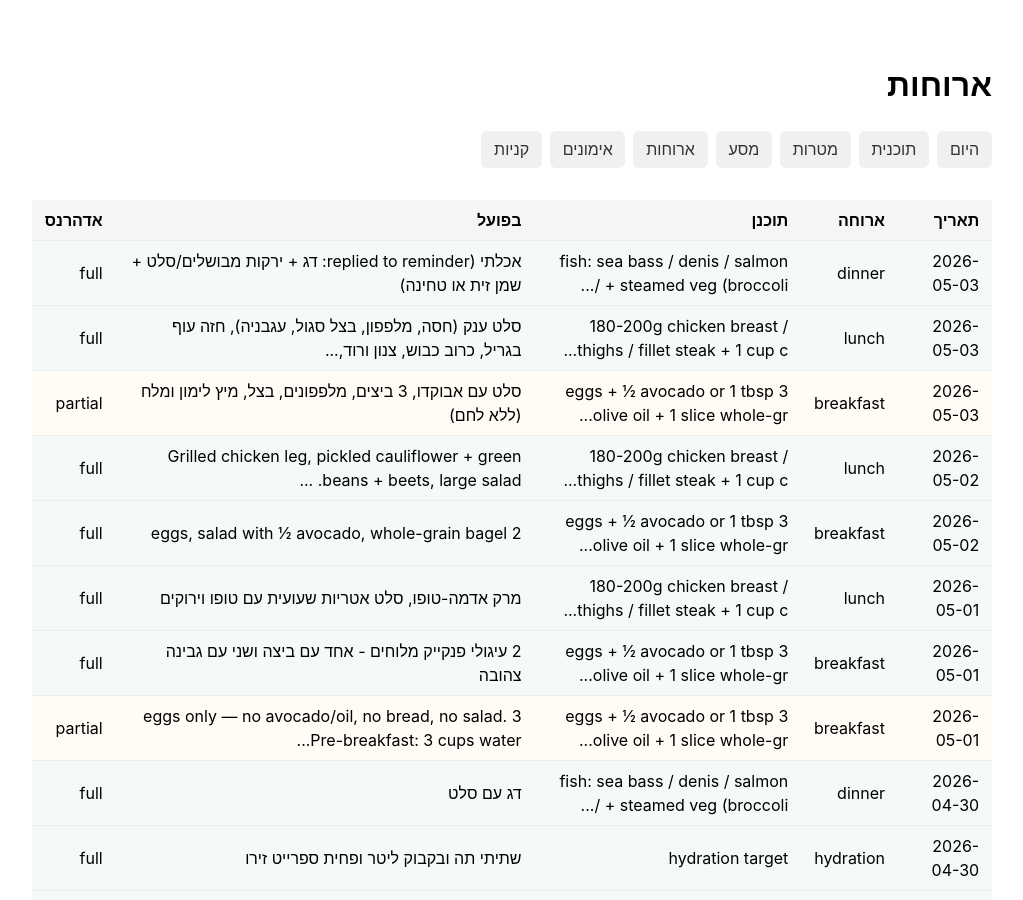
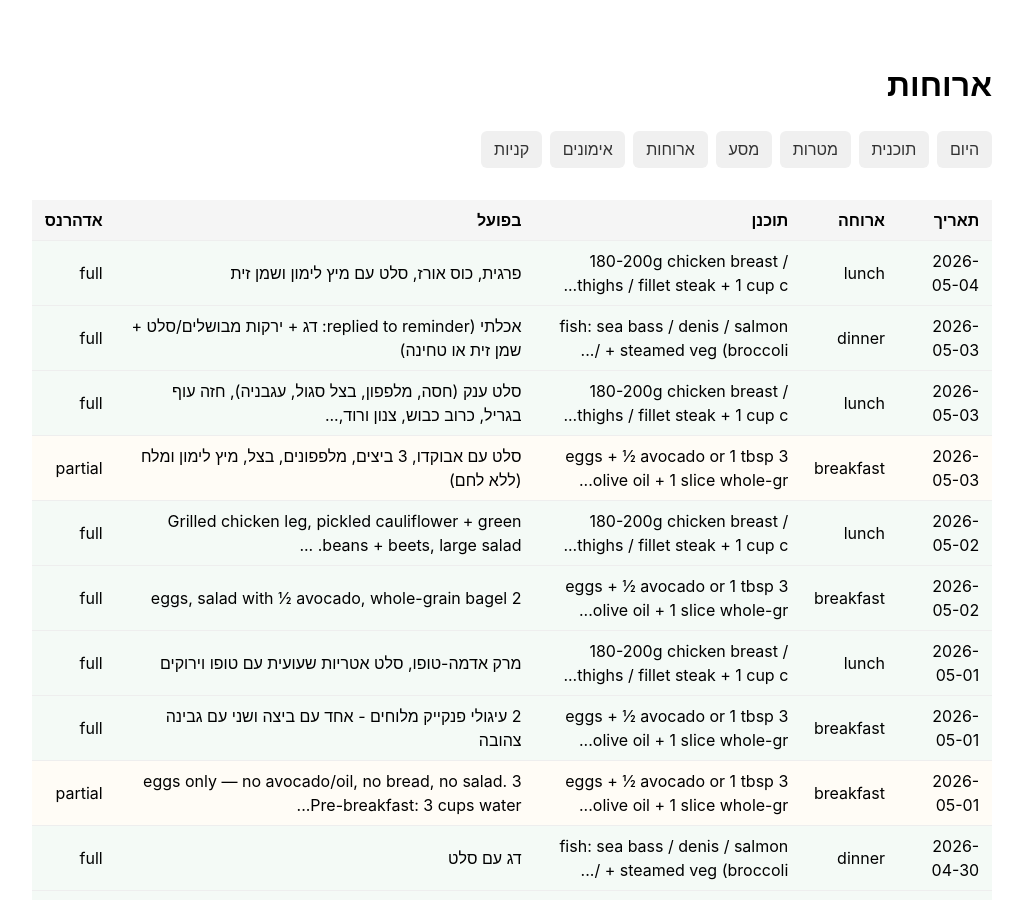
Before and after one commit to alexliv1234/alexbot-public, a Jekyll site: the page built from docs/lifechange/meals.html, in a window 1280 px wide and 900 px high. Shown: the whole window, without its empty margins (128-1151 px from the left). Built offline with Jekyll 4.4.1, drawn with Linux system fonts in a browser that asks for light colours; some of the changed text lies outside the part shown.

Commit message:
📊 coach site update (2026-05-04_14-00)

```diff
--- a/docs/_data/coach/meals.json
+++ b/docs/_data/coach/meals.json
@@ -270,5 +270,14 @@
     "planned": "fish: sea bass / denis / salmon + steamed veg (broccoli / cabbage / cauliflower) OR raw salad with ½ beet + 1 tbsp olive oil OR 2 tsp tahini",
     "actual": "אכלתי (replied to reminder: דג + ירקות מבושלים/סלט + שמן זית או טחינה)",
     "adherence": "full"
+  },
+  {
+    "date": "2026-05-04",
+    "ts": "2026-05-04T13:42:09+03:00",
+    "type": "meal",
+    "slot": "lunch",
+    "planned": "180-200g chicken breast / thighs / fillet steak + 1 cup cooked rice / potato / sweet potato / 4-6 rice crackers + pickled cauliflower / green beans + large salad + 1 tbsp olive oil",
+    "actual": "פרגית, כוס אורז, סלט עם מיץ לימון ושמן זית",
+    "adherence": "full"
   }
 ]
--- a/docs/_data/coach/today.json
+++ b/docs/_data/coach/today.json
@@ -1,8 +1,15 @@
 {
   "next_event": "see schedule below",
   "adherence": "in-progress",
-  "as_of": "2026-05-04T11:00:17",
-  "meals": [],
+  "as_of": "2026-05-04T14:00:06",
+  "meals": [
+    {
+      "slot": "lunch",
+      "actual": "פרגית, כוס אורז, סלט עם מיץ לימון ושמן זית",
+      "adherence": "full",
+      "time": "13:42"
+    }
+  ],
   "workouts": [],
   "supplements": [
     {
```
